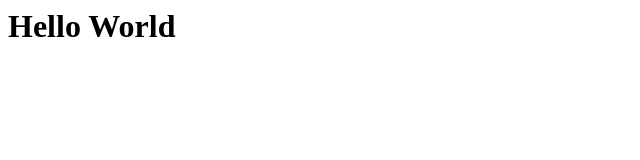
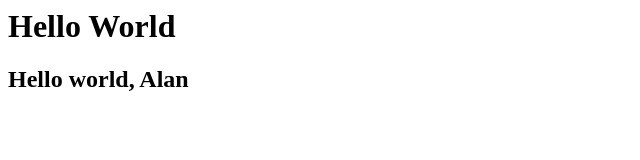
Before and after one commit to Piptanto/Eli-project, a plain HTML site: page index.html in a window 1280 px wide. Shown: the whole page, without its empty margins (0-640 px from the left). Drawn offline with Linux system fonts and the light colour scheme.

Commit message:
first commit on alan branch

```diff
--- a/index.html
+++ b/index.html
@@ -1 +1,3 @@
 <h1>Hello World</h1>
+
+<h2>Hello world, Alan</h2>
```
